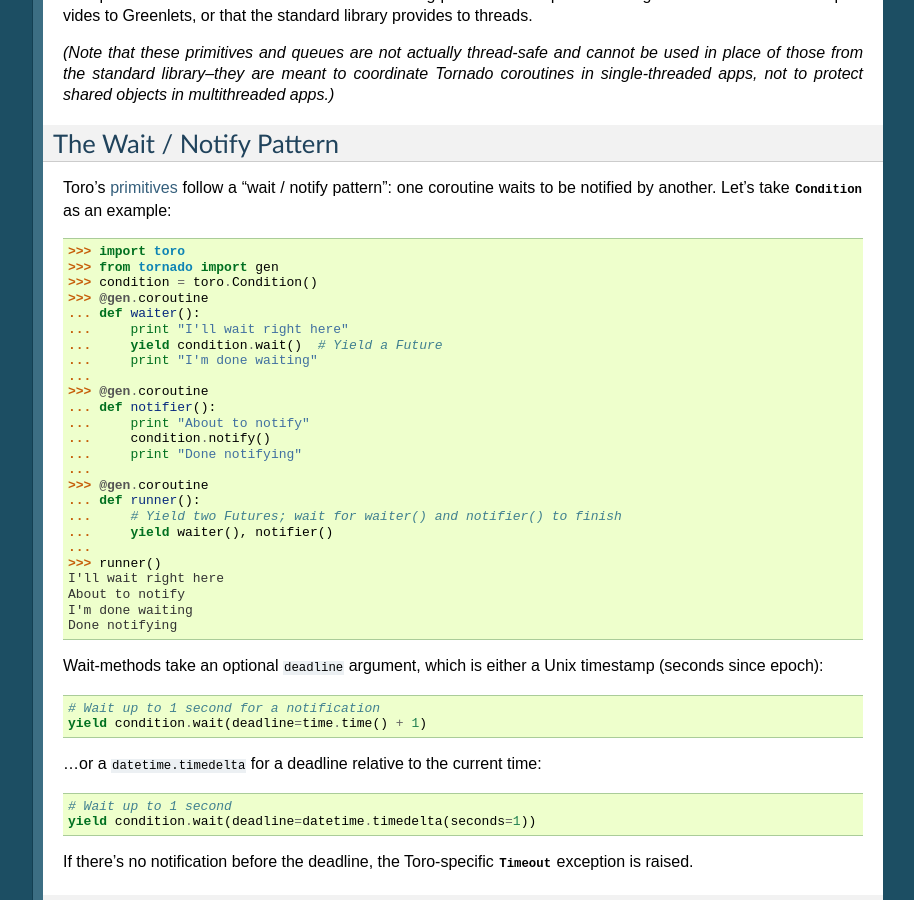
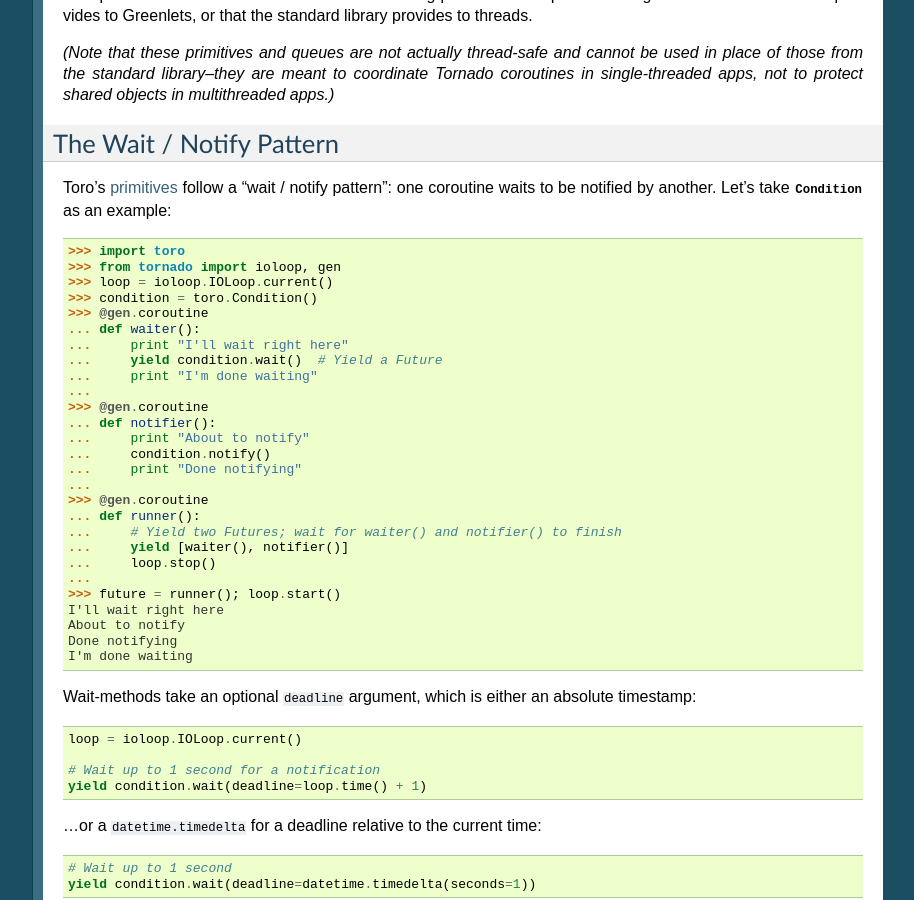
Before and after one commit to ajdavis/toro, a Sphinx documentation site: the page built from doc/index.rst, in a window 1280 px wide and 900 px high, scrolled down 465 px. Shown: the whole window, without its empty margins (187-1101 px from the left). Built offline with Sphinx 7.4.7, drawn with Linux system fonts in a browser that asks for light colours; some of the changed text lies outside the part shown.

Commit message:
Mass doc update

```diff
--- a/doc/classes.rst
+++ b/doc/classes.rst
@@ -67,6 +67,8 @@
 Exceptions
 ~~~~~~~~~~
 
+.. autoclass:: Timeout
+
 .. autoclass:: NotReady
 
 .. autoclass:: AlreadySet
--- a/doc/index.rst
+++ b/doc/index.rst
@@ -41,7 +41,8 @@
 .. doctest::
 
     >>> import toro
-    >>> from tornado import gen
+    >>> from tornado import ioloop, gen
+    >>> loop = ioloop.IOLoop.current()
     >>> condition = toro.Condition()
     >>> @gen.coroutine
     ... def waiter():
@@ -58,27 +59,30 @@
     >>> @gen.coroutine
     ... def runner():
     ...     # Yield two Futures; wait for waiter() and notifier() to finish
-    ...     yield waiter(), notifier()
+    ...     yield [waiter(), notifier()]
+    ...     loop.stop()
     ...
-    >>> runner()
+    >>> future = runner(); loop.start()
     I'll wait right here
     About to notify
+    Done notifying
     I'm done waiting
-    Done notifying
 
-Wait-methods take an optional ``deadline`` argument, which is either a Unix
-timestamp (seconds since epoch)::
+Wait-methods take an optional ``deadline`` argument, which is either an
+absolute timestamp::
+
+    loop = ioloop.IOLoop.current()
 
     # Wait up to 1 second for a notification
-    yield condition.wait(deadline=time.time() + 1)
+    yield condition.wait(deadline=loop.time() + 1)
 
 ...or a ``datetime.timedelta`` for a deadline relative to the current time::
 
     # Wait up to 1 second
     yield condition.wait(deadline=datetime.timedelta(seconds=1))
 
-If there's no notification before the deadline, the Toro-specific :exc:`Timeout`
-exception is raised.
+If there's no notification before the deadline, the Toro-specific
+:class:`Timeout` exception is raised.
 
 .. _the-get-put-pattern:
 
```
Also changed, not shown: doc/changelog.rst (+12 -16 lines), doc/faq.rst (+28 -0 lines), toro/__init__.py (+26 -11 lines), 2 other files.
